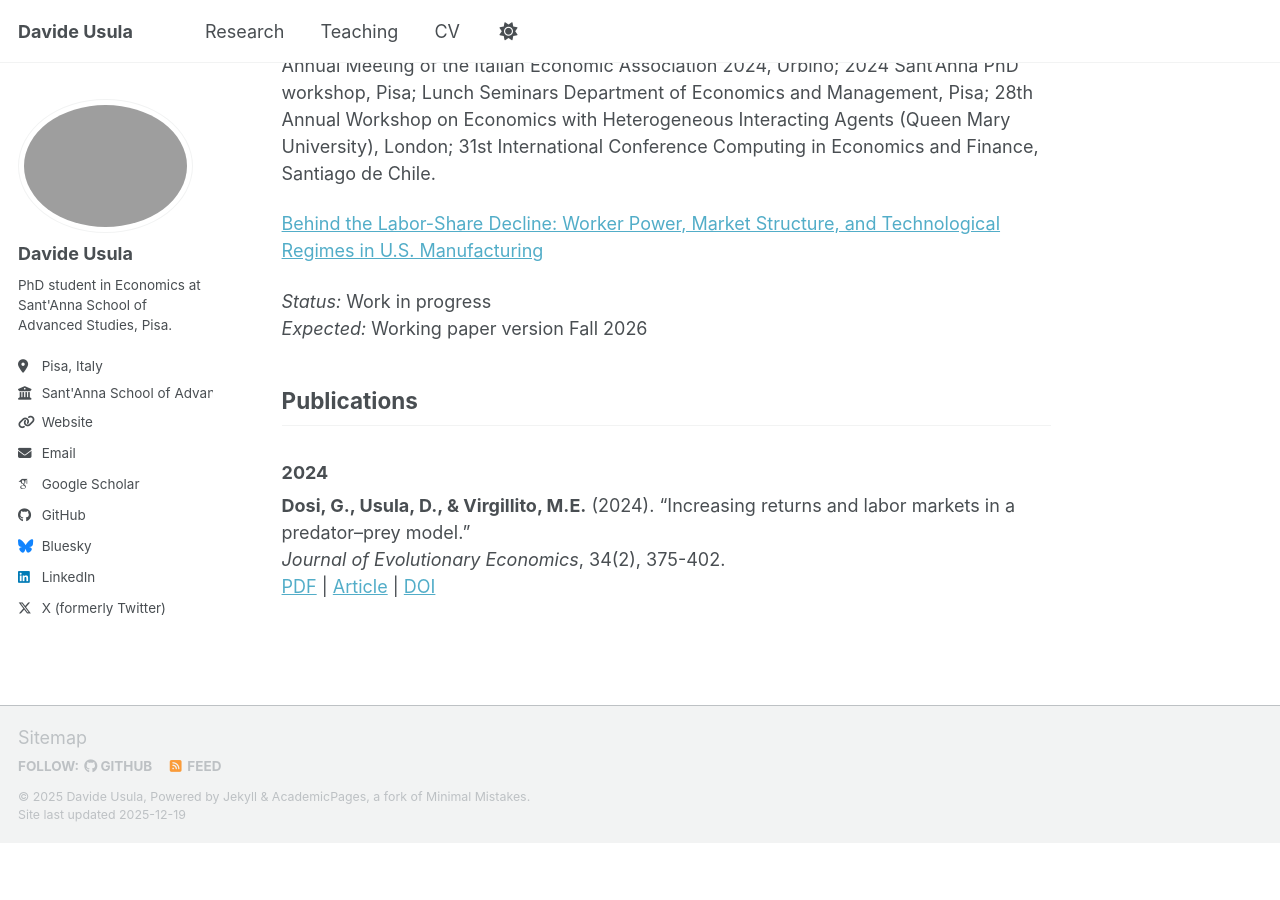
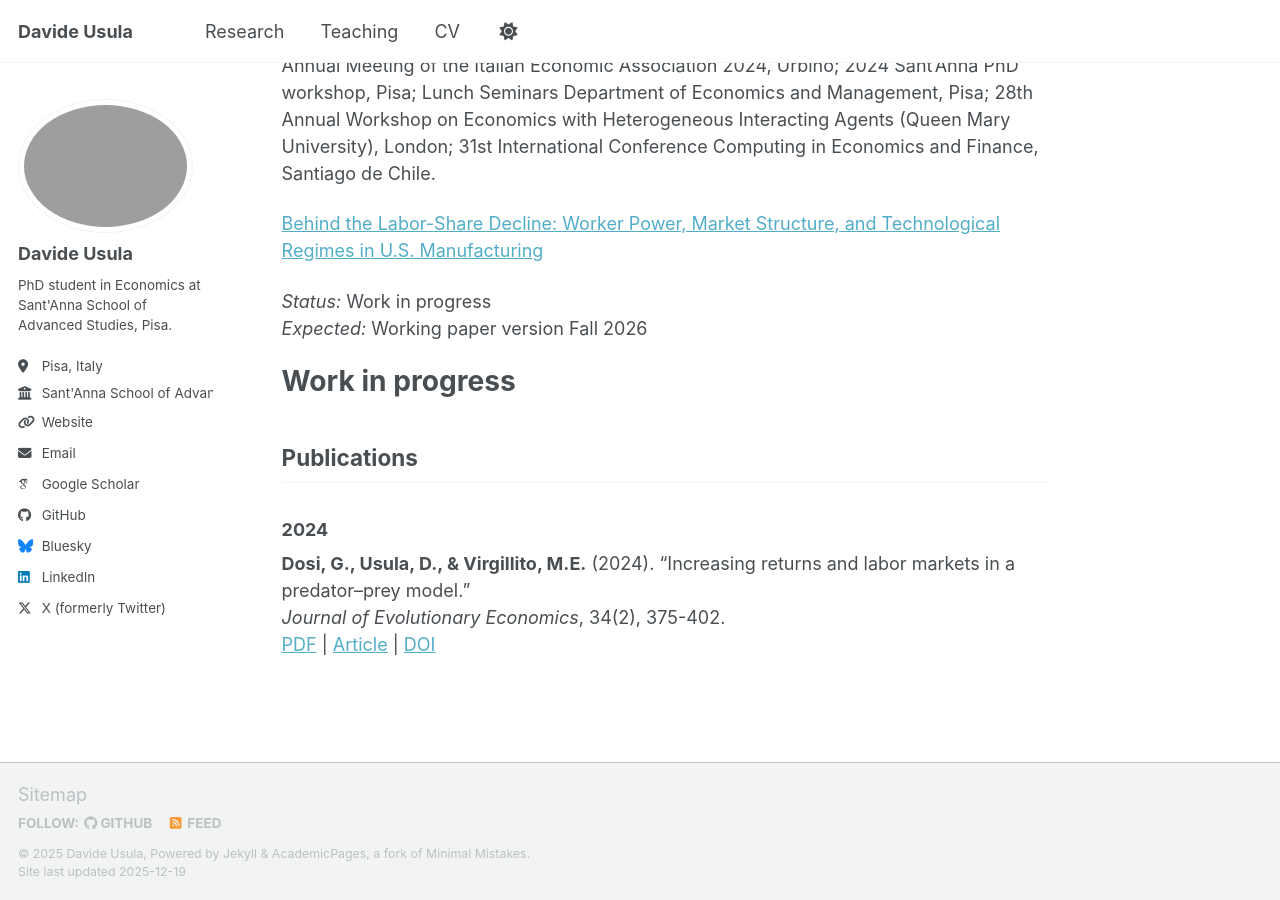
Before and after one commit to davideusula/davideusula.github.io, a Jekyll site: the page built from _pages/research.md, in a window 1280 px wide and 900 px high, scrolled down 1803 px. Built offline with Jekyll 4.4.1, drawn with Linux system fonts in a browser that asks for light colours; some web fonts are replaced; a script bundle is joined from its source files by our own code; library files that are not in the unit come from our copies; before the commit the page ends 2646 px from its top, so only the background shows below that.

Commit message:
Update research.md

```diff
--- a/_pages/research.md
+++ b/_pages/research.md
@@ -39,6 +39,8 @@ The common thread across these projects is the idea that **who has power over pr
 *Status:* Work in progress
 *Expected:* Working paper version Fall 2026
 
+# Work in progress
+
 
 ## Publications
 
```
